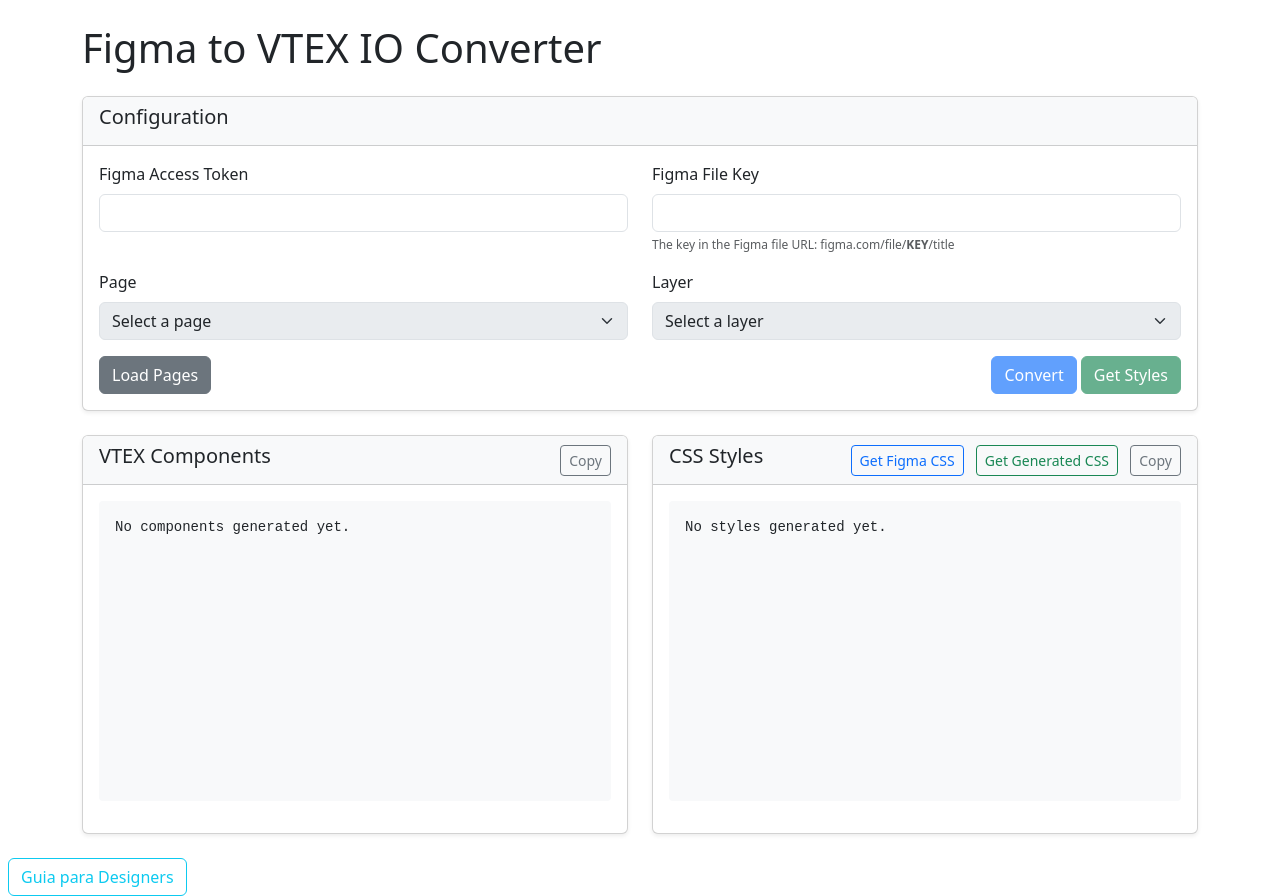
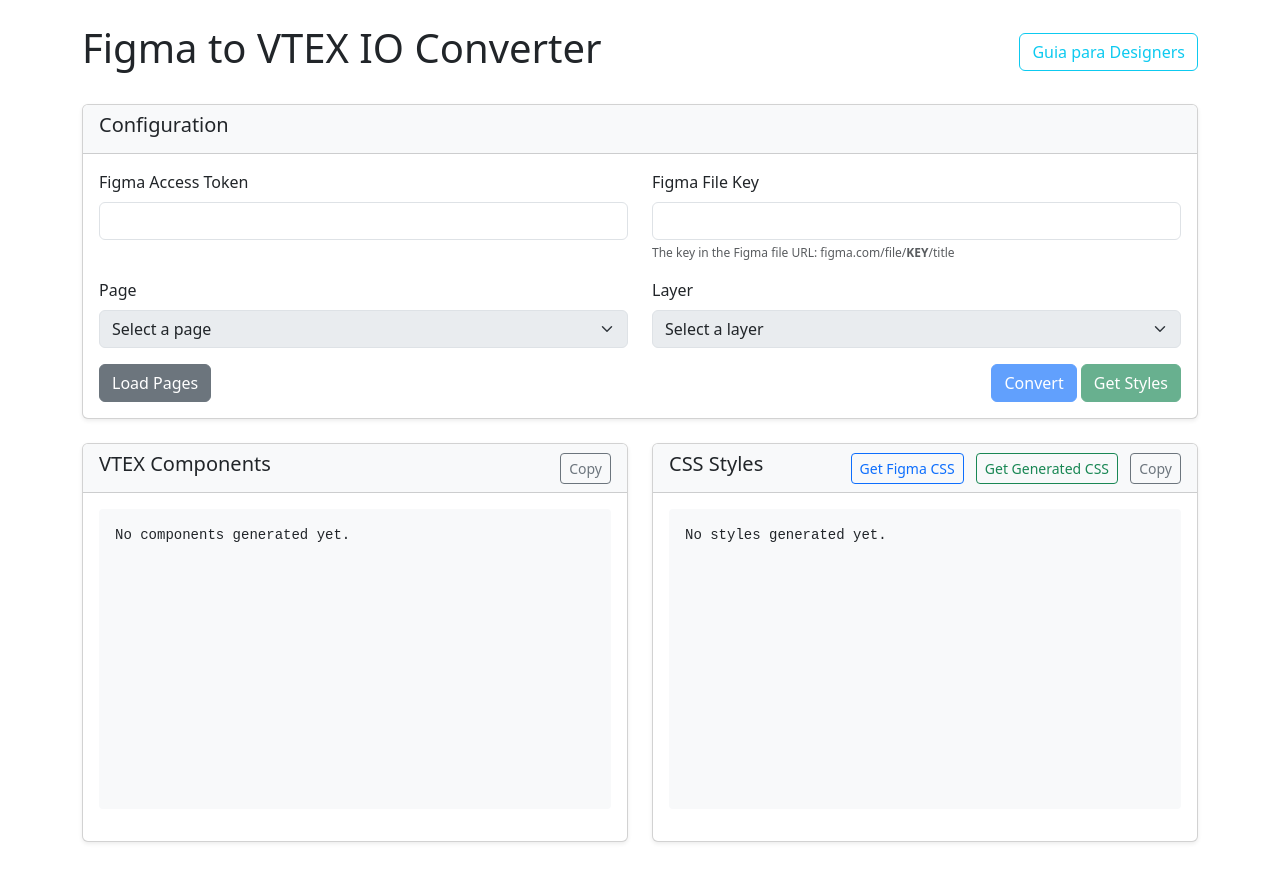
Before and after one commit to rodrigoaraujotl/figma-to-vtexio, a website: page public/index.html in a window 1280 px wide. After the commit the page ends 866 px from the top, so only its background shows below. Drawn offline with nearby package versions, Linux system fonts and the light colour scheme.

Commit message:
feat: edit position button - Guide for designers

```diff
--- a/public/index.html
+++ b/public/index.html
@@ -9,7 +9,11 @@
 </head>
 <body>
   <div class="container mt-4">
-    <h1 class="mb-4">Figma to VTEX IO Converter</h1>
+    <!-- Header with title and designer guide button -->
+    <div class="d-flex justify-content-between align-items-center mb-4">
+      <h1>Figma to VTEX IO Converter</h1>
+      <a href="/designer-guide" class="btn btn-outline-info">Guia para Designers</a>
+    </div>
 
     <div class="card mb-4">
       <div class="card-header">
@@ -87,8 +91,9 @@
     </div>
   </div>
 
-  <!-- Adicionar no navbar ou em algum lugar visível da página principal -->
-  <a href="/designer-guide" class="btn btn-outline-info ms-2">Guia para Designers</a>
+  <!-- Remove the button from here since we moved it to the header -->
+  <!-- <a href="/designer-guide" class="btn btn-outline-info ms-2">Guia para Designers</a> -->
+
   <script src="app.js"></script>
 </body>
 </html>
```
